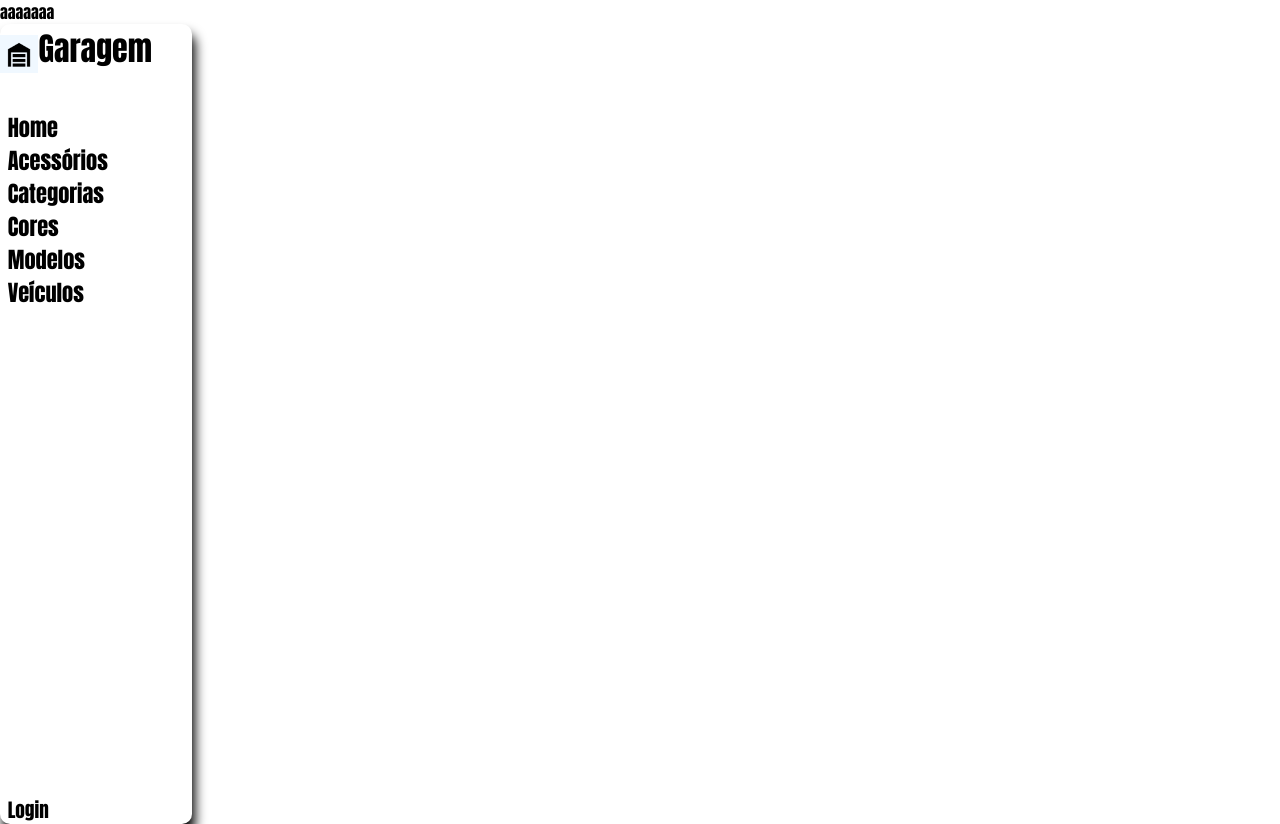
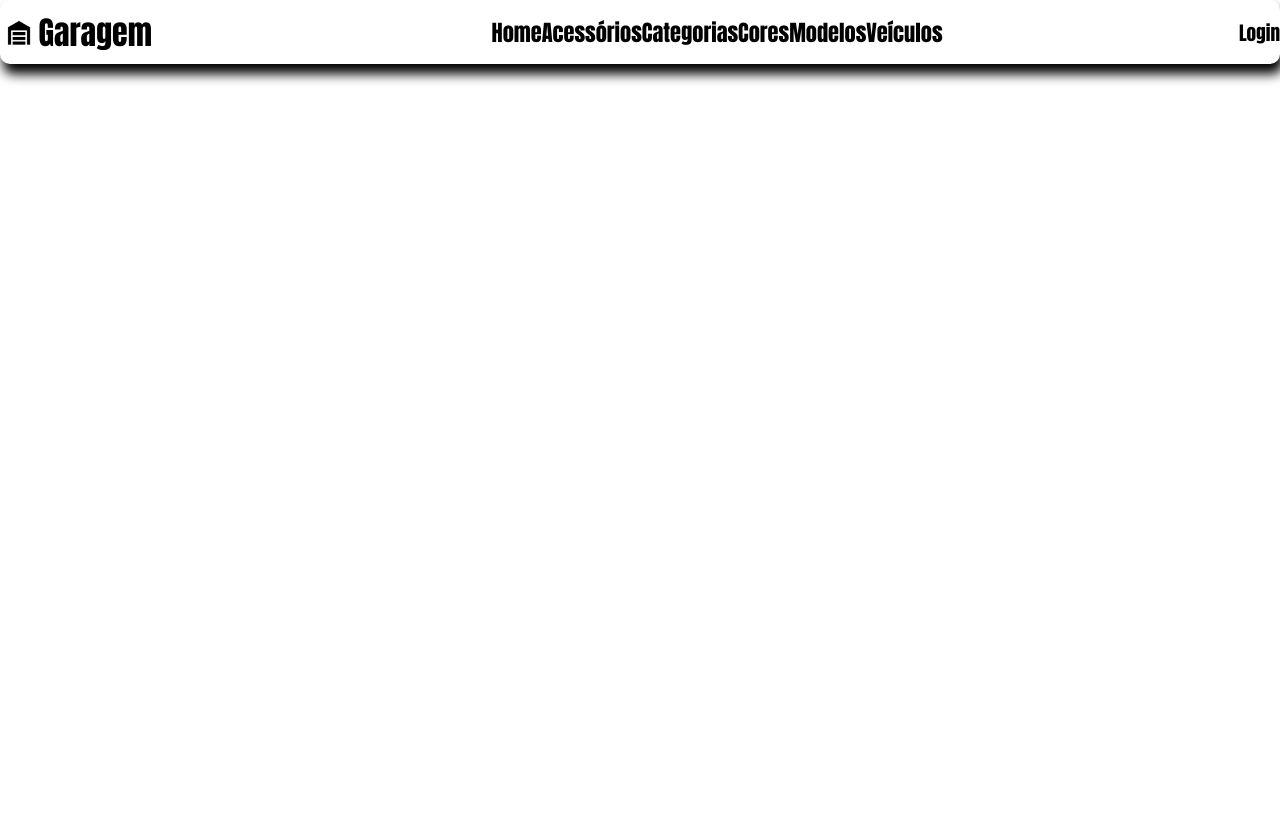
Before and after one commit to JSkahl/garagem-front, a Vue app: page / in a window 1280 px wide. After the commit the page ends 800 px from the top, so only its background shows below. Built offline with nearby package versions, Linux system fonts and the light colour scheme.

Commit message:
chore(sidebar): refazendo a sidebar para ser um menu superior

```diff
--- a/dev-dist/sw.js
+++ b/dev-dist/sw.js
@@ -82,7 +82,7 @@ define(['./workbox-b5f7729d'], (function (workbox) { 'use strict';
     "revision": "3ca0b8505b4bec776b69afdba2768812"
   }, {
     "url": "index.html",
-    "revision": "0.drb1l9uqqn"
+    "revision": "0.8peincrijm"
   }], {});
   workbox.cleanupOutdatedCaches();
   workbox.registerRoute(new workbox.NavigationRoute(workbox.createHandlerBoundToURL("index.html"), {
--- a/src/App.vue
+++ b/src/App.vue
@@ -1,10 +1,10 @@
 <script setup>
-import SideBar from '@/components/SideBar.vue'
+import Header from '@/components/Header.vue'
 </script>
 
 <template>
     <router-view />
-    <SideBar />
+    <Header />
 </template>
 
 <style scoped>
--- a/src/components/SideBar.vue
+++ b/src/components/Header.vue
@@ -1,8 +1,9 @@
 <script setup>
+
 </script>
 
 <template>
-    <div class="side-bar">
+    <div class="header">
         <div class="logo">
             <img src="/logo.png" alt="Logo">
             <p>Garagem</p>
@@ -23,39 +24,38 @@
 
 <style scoped>
 
-.side-bar {
+.header {
     display: flex;
-    flex-direction: column;
-    height: 100vh;
-    width: 15%;
+    justify-content: space-between;
+    height: 8vh;
+    width: 100%;
     border-radius: 10px;
     box-shadow: black 3px 10px 12px;
 }
 
 .logo {
     display: flex;
-    align-items: flex-end;
+    width: 15%;
+    align-items: center;
     font-size: 2em;
 }
 
 img {
-
-    background-color: aliceblue;
     width: 20%;
 }
 
 .models {
     display: flex;
-    flex-direction: column;
-    margin-top: 20%;
-    margin-left: 4%;
-    height: 100%;
+    align-items: center;
+    justify-content: space-between;
+    display: flex;
     font-size: 1.4em;
+    width: 35%;
 }
 
 .login {
     display: flex;
-    margin-left: 4%;
+    align-items: center;
     font-size: 1.2em;
 }
 
--- a/src/main.js
+++ b/src/main.js
@@ -6,6 +6,7 @@ import { createPinia } from 'pinia'
 import App from './App.vue'
 import router from './router'
 
+
 const app = createApp(App)
 
 app.use(createPinia())
--- a/src/views/HomeView.vue
+++ b/src/views/HomeView.vue
@@ -2,7 +2,6 @@
 </script>
 
 <template>
-    aaaaaaa
 </template>
 
 <style scoped>
```
